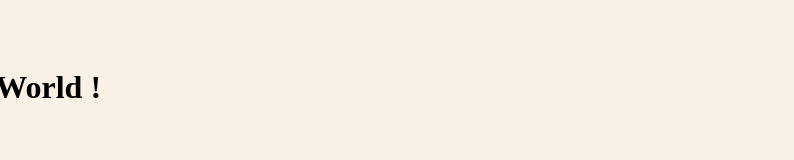
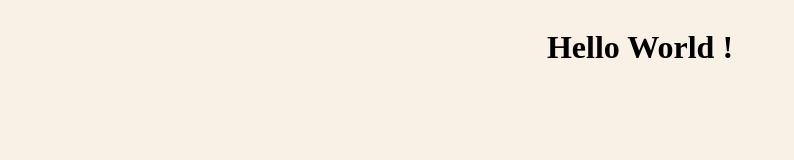
Before and after one commit to PawanOzha/Demos, a plain HTML site: page index.html in a window 1280 px wide. Shown: the whole page, without its empty margins (0-794 px from the left). Drawn offline with Linux system fonts and the light colour scheme.

Commit message:
Update style.css

```diff
--- a/style.css
+++ b/style.css
@@ -3,6 +3,6 @@ body{
     display: flex;
     align-items: center;
     justify-content: center;
-    transform: translate(-50%, 50%);
+/*     transform: translate(-50%, 50%); */
     background-color: rgb(249, 241, 229);
 }
```
